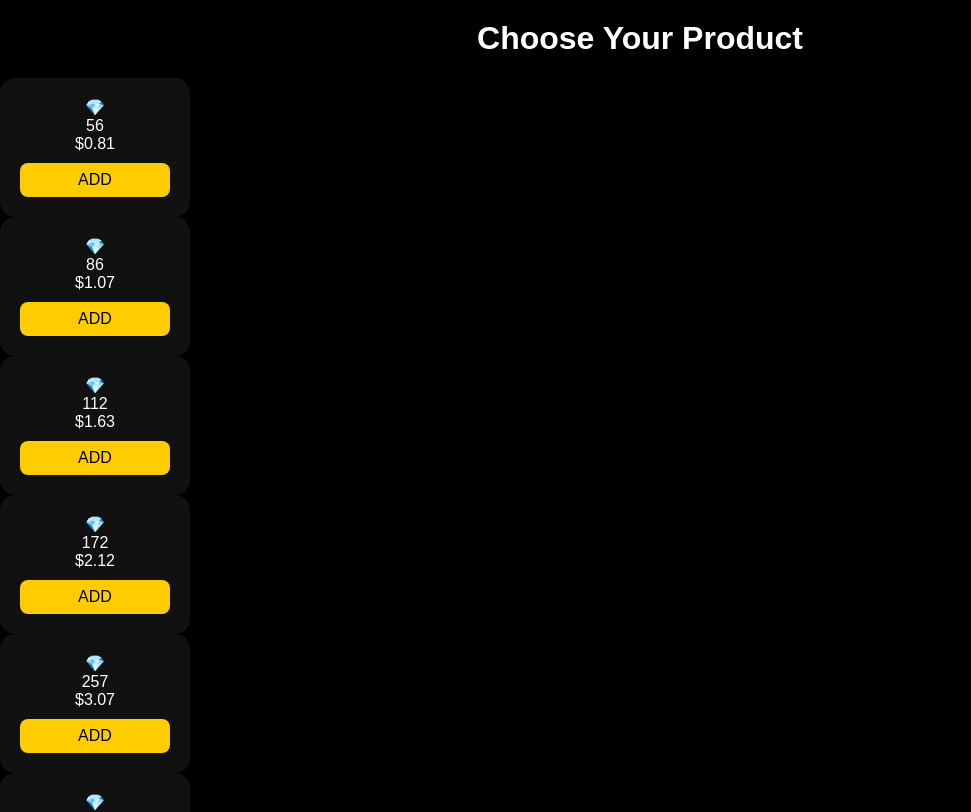
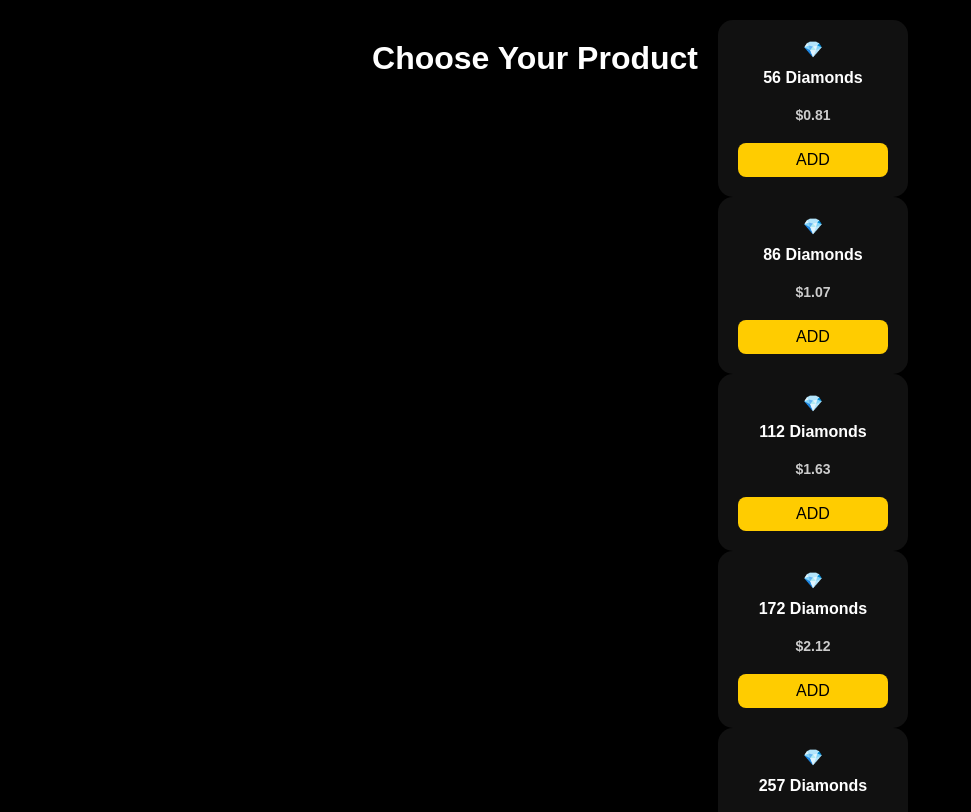
Before and after one commit to MLBBDIAMONDSTORE/mlbbbdiamondstore, a React (Create React App) app in the folder frontend/: page / in a window 1280 px wide. Shown: the top 812 px of the page, without its empty margins (0-971 px from the left). Built offline with nearby package versions, Linux system fonts and the light colour scheme.

Commit message:
Update ProductList.js

```diff
--- a/frontend/src/components/ProductList.js
+++ b/frontend/src/components/ProductList.js
@@ -1,5 +1,6 @@
-import React, { useState } from 'react';
-import '../styles/App.css';
+import React, { useContext } from 'react';
+import { OrderContext } from '../context/OrderContext';
+import '../styles/OrderForm.css'; // yoki App.css
 
 const products = [
   { name: '56', price: 0.81 },
@@ -18,30 +19,35 @@ const products = [
   { name: 'Twilight Pass', price: 6.99 },
 ];
 
-const ProductList = ({ onNext }) => {
-  const [cart, setCart] = useState([]);
+const ProductList = () => {
+  const { addToOrder, orderItems } = useContext(OrderContext);
 
-  const addToCart = (product) => {
-    setCart([...cart, product]);
+  const handleAdd = (product) => {
+    addToOrder({
+      ...product,
+      emoji: "💎", // agar emoji kerak bo'lsa
+    });
   };
 
   return (
-    <div className="product-list">
+    <div className="order-form">
       <h1>Choose Your Product</h1>
-      <div className="product-grid">
+      <div className="order-form-grid">
         {products.map((product, index) => (
           <div key={index} className="product-card">
             <div className="emoji">💎</div>
-            <div className="product-name">{product.name}</div>
-            <div className="product-price">${product.price.toFixed(2)}</div>
-            <button className="add-button" onClick={() => addToCart(product)}>
-              ADD
-            </button>
+            <p>{product.name} Diamonds</p>
+            <p className="price">${product.price.toFixed(2)}</p>
+            <button onClick={() => handleAdd(product)}>ADD</button>
           </div>
         ))}
       </div>
-      {cart.length > 0 && (
-        <button className="view-order-button" onClick={() => onNext(cart)}>
+
+      {orderItems.length > 0 && (
+        <button
+          className="view-order-button"
+          onClick={() => window.location.href = "/summary"}
+        >
           VIEW ORDER
         </button>
       )}
```
